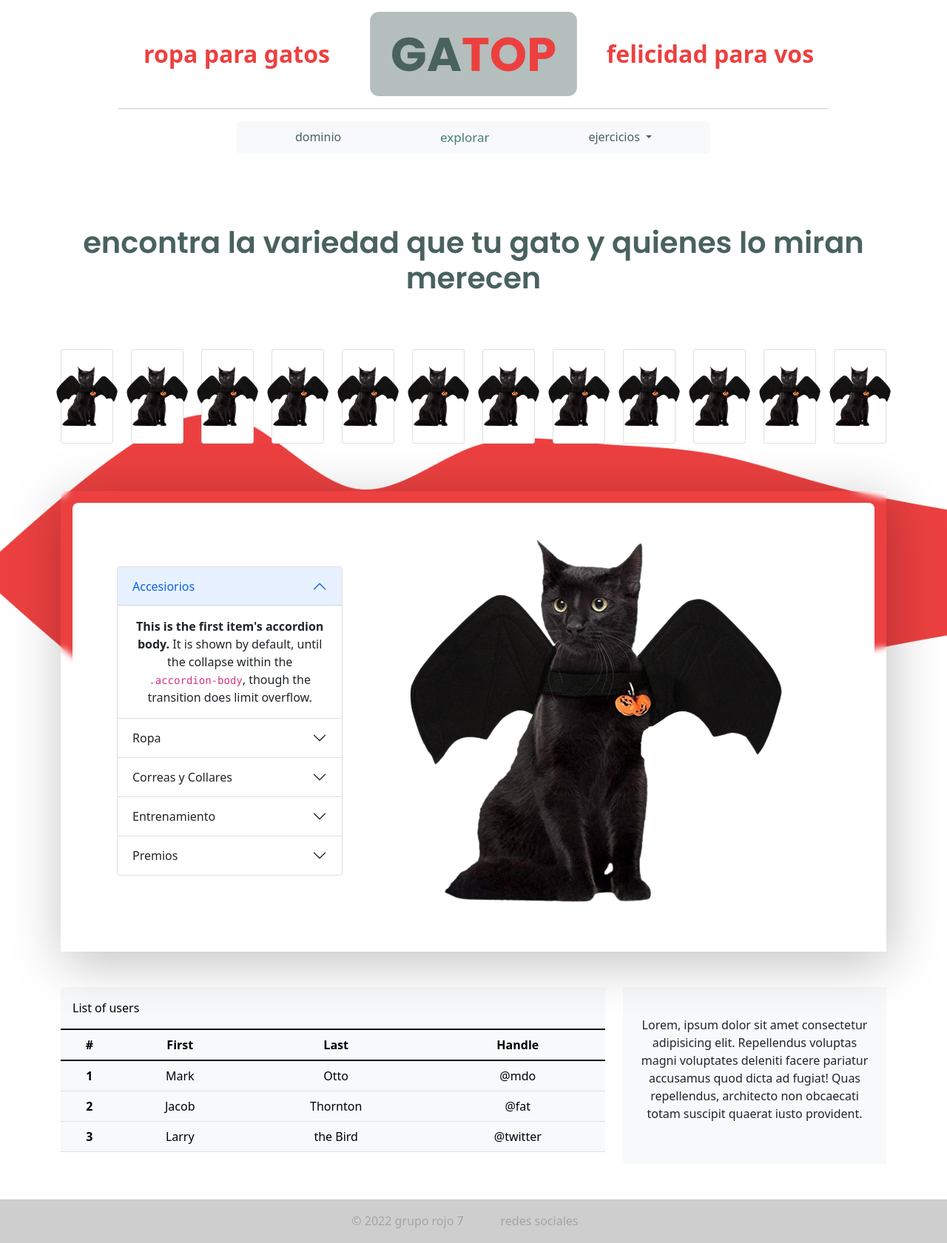
After one commit to SaniLubary/PWA-Bootstrap-TP, a PHP site: page /vista/ej-11.html in a window 1280 px wide. The commit adds this page. Shown: the whole page at 74% size. Run offline with PHP 8.4, Linux system fonts and the light colour scheme; some libraries are stand-ins or nearby versions.

Commit message:
template ej-11 basico

```diff
--- a/home/estilos/index.css
+++ b/home/estilos/index.css
@@ -155,7 +155,6 @@ h2 {
   text-transform: lowercase;
 
   color: #EC4040;
-
 }
 
 .highlight {
--- a/vista/ej-0.html
+++ b/vista/ej-0.html
@@ -8,7 +8,7 @@
 <head>
   <meta charset="utf-8">
   <meta http-equiv="X-UA-Compatible" content="IE=edge">
-  <title></title>
+  <title>GaTop</title>
   <meta name="description" content="">
   <meta name="viewport" content="width=device-width, initial-scale=1">
   <link rel="stylesheet" href="./estilos/index.css">
@@ -62,7 +62,7 @@
             <li><a class="dropdown-item" href="./ej-8.html">ejercicio 8</a></li>
             <li><a class="dropdown-item" href="#">ejercicio 9</a></li>
             <li><a class="dropdown-item" href="./ej-10.html">ejercicio 10</a></li>
-            <li><a class="dropdown-item" href="#">ejercicio 11</a></li>
+            <li><a class="dropdown-item" href="./ej-11.html">ejercicio 11</a></li>
           </ul>
         </li>
       </ul>
--- /dev/null
+++ b/vista/ej-11.html
@@ -0,0 +1,273 @@
+<!DOCTYPE html>
+<!--[if lt IE 7]>      <html class="no-js lt-ie9 lt-ie8 lt-ie7"> <![endif]-->
+<!--[if IE 7]>         <html class="no-js lt-ie9 lt-ie8"> <![endif]-->
+<!--[if IE 8]>         <html class="no-js lt-ie9"> <![endif]-->
+<!--[if gt IE 8]>      <html class="no-js"> <!--<![endif]-->
+<html>
+
+<head>
+  <meta charset="utf-8">
+  <meta http-equiv="X-UA-Compatible" content="IE=edge">
+  <title>GaTop</title>
+  <meta name="description" content="">
+  <meta name="viewport" content="width=device-width, initial-scale=1">
+  <link rel="stylesheet" href="./estilos/index.css">
+  <link rel="stylesheet" href="./estilos/ej-11.css">
+  <link href="https://cdn.jsdelivr.net/npm/bootstrap@5.1.3/dist/css/bootstrap.min.css" rel="stylesheet"
+    integrity="sha384-1BmE4kWBq78iYhFldvKuhfTAU6auU8tT94WrHftjDbrCEXSU1oBoqyl2QvZ6jIW3" crossorigin="anonymous">
+  <script src="https://cdn.jsdelivr.net/npm/bootstrap@5.1.3/dist/js/bootstrap.bundle.min.js"
+    integrity="sha384-ka7Sk0Gln4gmtz2MlQnikT1wXgYsOg+OMhuP+IlRH9sENBO0LRn5q+8nbTov4+1p" crossorigin="anonymous">
+  </script>
+</head>
+
+<body>
+  <!-- Header -->
+  <header class="container w-75 mx-auto mt-3">
+    <div class="row">
+      <a href="./ej-0.html"
+        class="col-xxl-4 col-xl-4 col-lg-4 col-md-4 col-sm-4 col-xs-12 d-flex justify-content-center align-items-center title">
+        ropa para gatos</a>
+      <a href="./ej-0.html"
+        class="col-xxl-4 col-xl-4 col-lg-4 col-md-4 col-sm-4 col-xs-12 d-flex justify-content-center align-items-center logo">
+        <img src="./assets/Logo.png" alt="logo del grupo">
+      </a>
+      <a href="./ej-0.html"
+        class="col-xxl-4 col-xl-4 col-lg-4 col-md-4 col-sm-4 col-xs-12 d-flex justify-content-center align-items-center title">
+        felicidad para vos</a>
+    </div>
+  </header>
+
+  <!-- Separator -->
+  <div class="separador w-75 border border-1 mx-auto my-3"></div>
+
+  <!-- Nav -->
+  <nav class="navbar navbar-expand-lg navbar-light bg-light w-50 mx-auto rounded-3">
+    <div class="container-fluid">
+      <ul class="navbar-nav w-100 nav justify-content-around">
+        <li class="nav-item">
+          <a class="nav-link custom-link" aria-current="page" href="./ej-7.html">dominio</a>
+        </li>
+        <li class="nav-item">
+          <a class="nav-link custom-link active" aria-current="page" href="./ej-0.html">explorar</a>
+        </li>
+        <li class="nav-item dropdown ">
+          <a class="nav-link custom-link dropdown-toggle" href="#" id="navbarDropdownMenuLink" role="button"
+            data-bs-toggle="dropdown" aria-expanded="false">
+            ejercicios
+          </a>
+          <ul class="dropdown-menu" aria-labelledby="navbarDropdownMenuLink">
+            <li><a class="dropdown-item" href="./ej-1.html">ejercicio 1</a></li>
+            <li><a class="dropdown-item" href="./ej-2.html">ejercicio 2</a></li>
+            <li><a class="dropdown-item" href="./ej-3.html">ejercicio 3</a></li>
+            <li><a class="dropdown-item" href="./ej-4.html">ejercicio 4</a></li>
+            <li><a class="dropdown-item" href="./ej-5.html">ejercicio 5</a></li>
+            <li><a class="dropdown-item" href="./ej-6.html">ejercicio 6</a></li>
+            <li><a class="dropdown-item" href="./ej-7.html">ejercicio 7</a></li>
+            <li><a class="dropdown-item" href="./ej-8.html">ejercicio 8</a></li>
+            <li><a class="dropdown-item" href="#">ejercicio 9</a></li>
+            <li><a class="dropdown-item" href="./ej-10.html">ejercicio 10</a></li>
+            <li><a class="dropdown-item" href="#">ejercicio 11</a></li>
+          </ul>
+        </li>
+      </ul>
+    </div>
+  </nav>
+
+  <!-- Content -->
+  <div class="container mx-auto my-5 text-center">
+    <!-- titulo -->
+    <div class="row">
+      <div class="col w-75 d-flex justify-content-center">
+        <h1 class="py-5">encontra la variedad que tu gato y quienes lo miran merecen</h1>
+      </div>
+    </div>
+    <!-- 12 gatos -->
+    <div class="row justify-content-center align-items-center">
+      <div class="my-3 col-3 col-sm-3 col-md-2 col-lg-2 col-xl-1 col d-flex justify-content-center">
+        <div class="card cat"><img class="w-100" src="./assets/gato-batman.png" alt="gato batman"></div>
+      </div>
+      <div class="my-3 col-3 col-sm-3 col-md-2 col-lg-2 col-xl-1 col d-flex justify-content-center">
+        <div class="card cat"><img class="w-100" src="./assets/gato-batman.png" alt="gato batman"></div>
+      </div>
+      <div class="my-3 col-3 col-sm-3 col-md-2 col-lg-2 col-xl-1 col d-flex justify-content-center">
+        <div class="card cat"><img class="w-100" src="./assets/gato-batman.png" alt="gato batman"></div>
+      </div>
+      <div class="my-3 col-3 col-sm-3 col-md-2 col-lg-2 col-xl-1 col d-flex justify-content-center">
+        <div class="card cat"><img class="w-100" src="./assets/gato-batman.png" alt="gato batman"></div>
+      </div>
+      <div class="my-3 col-3 col-sm-3 col-md-2 col-lg-2 col-xl-1 col d-flex justify-content-center">
+        <div class="card cat"><img class="w-100" src="./assets/gato-batman.png" alt="gato batman"></div>
+      </div>
+      <div class="my-3 col-3 col-sm-3 col-md-2 col-lg-2 col-xl-1 col d-flex justify-content-center">
+        <div class="card cat"><img class="w-100" src="./assets/gato-batman.png" alt="gato batman"></div>
+      </div>
+      <div class="my-3 col-3 col-sm-3 col-md-2 col-lg-2 col-xl-1 col d-flex justify-content-center">
+        <div class="card cat"><img class="w-100" src="./assets/gato-batman.png" alt="gato batman"></div>
+      </div>
+      <div class="my-3 col-3 col-sm-3 col-md-2 col-lg-2 col-xl-1 col d-flex justify-content-center">
+        <div class="card cat"><img class="w-100" src="./assets/gato-batman.png" alt="gato batman"></div>
+      </div>
+      <div class="my-3 col-3 col-sm-3 col-md-2 col-lg-2 col-xl-1 col d-flex justify-content-center">
+        <div class="card cat"><img class="w-100" src="./assets/gato-batman.png" alt="gato batman"></div>
+      </div>
+      <div class="my-3 col-3 col-sm-3 col-md-2 col-lg-2 col-xl-1 col d-flex justify-content-center">
+        <div class="card cat"><img class="w-100" src="./assets/gato-batman.png" alt="gato batman"></div>
+      </div>
+      <div class="my-3 col-3 col-sm-3 col-md-2 col-lg-2 col-xl-1 col d-flex justify-content-center">
+        <div class="card cat"><img class="w-100" src="./assets/gato-batman.png" alt="gato batman"></div>
+      </div>
+      <div class="my-3 col-3 col-sm-3 col-md-2 col-lg-2 col-xl-1 col d-flex justify-content-center">
+        <div class="card cat"><img class="w-100" src="./assets/gato-batman.png" alt="gato batman"></div>
+      </div>
+    </div>
+    <!-- lista de gatos e imagen maximizada -->
+    <div class="row main-content mx-auto align-items-center justify-content-center my-5 p-3">
+      <div class="dominio row align-items-center justify-content-center p-5">
+        <div class="col-4 d-flex justify-content-center">
+          <div class="accordion w-100" id="accordionExample">
+            <div class="accordion-item">
+              <h2 class="accordion-header" id="headingOne">
+                <button class="accordion-button" type="button" data-bs-toggle="collapse" data-bs-target="#collapseOne"
+                  aria-expanded="true" aria-controls="collapseOne">
+                  Accesiorios
+                </button>
+              </h2>
+              <div id="collapseOne" class="accordion-collapse collapse show" aria-labelledby="headingOne"
+                data-bs-parent="#accordionExample">
+                <div class="accordion-body">
+                  <strong>This is the first item's accordion body.</strong> It is shown by default, until the collapse
+                  within the <code>.accordion-body</code>, though the transition does limit overflow.
+                </div>
+              </div>
+            </div>
+            <div class="accordion-item">
+              <h2 class="accordion-header" id="headingTwo">
+                <button class="accordion-button collapsed" type="button" data-bs-toggle="collapse"
+                  data-bs-target="#collapseTwo" aria-expanded="false" aria-controls="collapseTwo">
+                  Ropa
+                </button>
+              </h2>
+              <div id="collapseTwo" class="accordion-collapse collapse" aria-labelledby="headingTwo"
+                data-bs-parent="#accordionExample">
+                <div class="accordion-body">
+                  <strong>This is the second item's accordion body.</strong> It is hidden by default, until the collapse
+                  plugin adds the appropriate classes that we use to style each element. These classes control the
+                  overall
+                </div>
+              </div>
+            </div>
+            <div class="accordion-item">
+              <h2 class="accordion-header" id="headingThree">
+                <button class="accordion-button collapsed" type="button" data-bs-toggle="collapse"
+                  data-bs-target="#collapseThree" aria-expanded="false" aria-controls="collapseThree">
+                  Correas y Collares
+                </button>
+              </h2>
+              <div id="collapseThree" class="accordion-collapse collapse" aria-labelledby="headingThree"
+                data-bs-parent="#accordionExample">
+                <div class="accordion-body">
+                  <strong>This is the third item's accordion body.</strong> It is hidden by default, until the collapse
+                  within the <code>.accordion-body</code>, though the transition does limit overflow.
+                </div>
+              </div>
+            </div>
+            <div class="accordion-item">
+              <h2 class="accordion-header" id="headingFour">
+                <button class="accordion-button collapsed" type="button" data-bs-toggle="collapse"
+                  data-bs-target="#collapseFour" aria-expanded="false" aria-controls="collapseFour">
+                  Entrenamiento
+                </button>
+              </h2>
+              <div id="collapseFour" class="accordion-collapse collapse" aria-labelledby="headingFour"
+                data-bs-parent="#accordionExample">
+                <div class="accordion-body">
+                  <strong>This is the third item's accordion body.</strong> It is hidden by default, until the collapse
+                  within the <code>.accordion-body</code>, though the transition does limit overflow.
+                </div>
+              </div>
+            </div>
+            <div class="accordion-item">
+              <h2 class="accordion-header" id="headingFive">
+                <button class="accordion-button collapsed" type="button" data-bs-toggle="collapse"
+                  data-bs-target="#collapseFive" aria-expanded="false" aria-controls="collapseFive">
+                  Premios
+                </button>
+              </h2>
+              <div id="collapseFive" class="accordion-collapse collapse" aria-labelledby="headingFive"
+                data-bs-parent="#accordionExample">
+                <div class="accordion-body">
+                  <strong>This is the third item's accordion body.</strong> It is hidden by default, until the collapse
+                  within the <code>.accordion-body</code>, though the transition does limit overflow.
+                </div>
+              </div>
+            </div>
+          </div>
+        </div>
+        <div class="col-8 d-flex justify-content-center">
+          <img src="./assets/gato-batman.png" alt="">
+        </div>
+      </div>
+    </div>
+    <!-- Tabla y parrafo -->
+    <div class="row">
+      <!-- Tabla -->
+      <div class="col-8">
+        <div class="table-responsive">
+          <table class="table table-light caption-top">
+            <caption class="bg-light text-black p-3">List of users</caption>
+            <thead>
+              <tr>
+                <th scope="col">#</th>
+                <th scope="col">First</th>
+                <th scope="col">Last</th>
+                <th scope="col">Handle</th>
+              </tr>
+            </thead>
+            <tbody>
+              <tr>
+                <th scope="row">1</th>
+                <td>Mark</td>
+                <td>Otto</td>
+                <td>@mdo</td>
+              </tr>
+              <tr>
+                <th scope="row">2</th>
+                <td>Jacob</td>
+                <td>Thornton</td>
+                <td>@fat</td>
+              </tr>
+              <tr>
+                <th scope="row">3</th>
+                <td>Larry</td>
+                <td>the Bird</td>
+                <td>@twitter</td>
+              </tr>
+            </tbody>
+          </table>
+        </div>
+      </div>
+      <div class="col-4">
+        <div class="bg-light p-3 h-100 d-flex align-items-center justify-content-center">
+          <p>Lorem, ipsum dolor sit amet consectetur adipisicing elit. Repellendus voluptas magni voluptates deleniti
+            facere pariatur accusamus quod dicta ad fugiat! Quas repellendus, architecto non obcaecati totam suscipit
+            quaerat iusto provident.</p>
+        </div>
+      </div>
+    </div>
+  </div>
+
+  <!-- Footer -->
+  <footer class="d-flex flex-wrap justify-content-center align-items-center">
+    <p class="col-md-2 justify-content-center mb-0 custom-link">© 2022 Grupo Rojo 7</p>
+    <p class="col-md-2 justify-content-center mb-0 custom-link">Redes Sociales</p>
+  </footer>
+
+  <!-- Background Rectangle -->
+  <img src="./assets/red wave bg.png" class="bg-rectangle explorar">
+
+  <!-- JS -->
+  <script src="https://cdnjs.cloudflare.com/ajax/libs/gsap/3.10.2/gsap.min.js"></script>
+  <script src="./js/animacionGato.js"></script>
+</body>
+
+</html>
--- a/vista/ej-7.html
+++ b/vista/ej-7.html
@@ -8,7 +8,7 @@
 <head>
   <meta charset="utf-8">
   <meta http-equiv="X-UA-Compatible" content="IE=edge">
-  <title></title>
+  <title>GaTop</title>
   <meta name="description" content="">
   <meta name="viewport" content="width=device-width, initial-scale=1">
   <link rel="stylesheet" href="./estilos/index.css">
@@ -62,7 +62,7 @@
             <li><a class="dropdown-item" href="./ej-8.html">ejercicio 8</a></li>
             <li><a class="dropdown-item" href="#">ejercicio 9</a></li>
             <li><a class="dropdown-item" href="./ej-10.html">ejercicio 10</a></li>
-            <li><a class="dropdown-item" href="#">ejercicio 11</a></li>
+            <li><a class="dropdown-item" href="./ej-11.html">ejercicio 11</a></li>
           </ul>
         </li>
       </ul>
--- /dev/null
+++ b/vista/estilos/ej-11.css
@@ -0,0 +1,41 @@
+.card.cat {
+  height: 8rem;
+  cursor: pointer;
+}
+
+.card.cat img {
+  transform: scale(1.2)
+}
+
+.card:hover {
+  /* width: 8rem; */
+  z-index: 10;
+  transform:scale(1.5);
+}
+
+.card {
+  justify-content: center;
+  align-items: center;
+
+  transition: all 300ms;
+}
+
+h1 {
+  font-family: 'Poppins';
+  font-style: normal;
+  font-weight: 400;
+  font-size: 48px;
+  line-height: 100%;
+  /* or 48px */
+
+  display: flex;
+  align-items: center;
+  text-align: center;
+  text-transform: lowercase;
+
+  color: #49625E;
+}
+
+.bg-rectangle.explorar {
+  top: 70%;
+}
--- a/vista/estilos/index.css
+++ b/vista/estilos/index.css
@@ -33,10 +33,12 @@ body {
   text-transform: lowercase;
   text-decoration: none;
   color: #49625E !important;
+
+  transition: all 300ms;
 }
 
 .custom-link:hover {
-  font-size: 17px;
+  font-size: 18px;
   font-weight: 500;
   color: #437f74 !important;
 }
```
